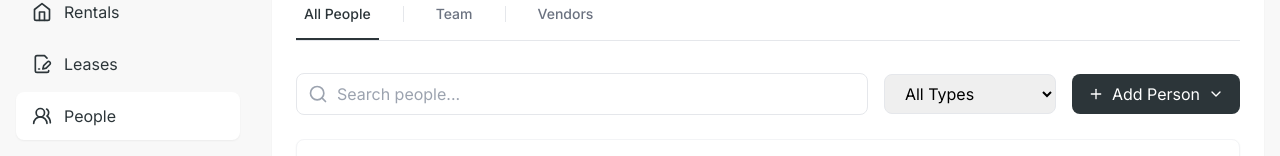
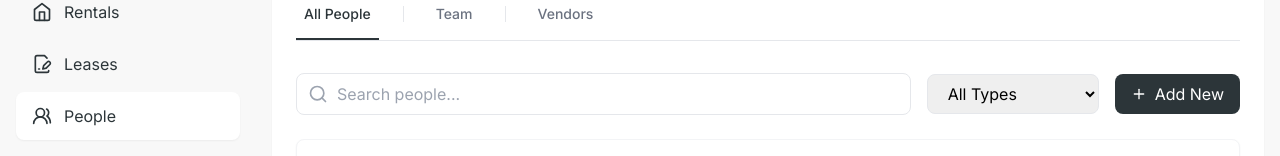
Before and after one commit to AhmadQA-art/propease, a React (Vite) app: page /people in a window 1280 px wide. Shown: the part 144-300 px from the top of the page. Built offline with nearby package versions, Linux system fonts and the light colour scheme; grey boxes are pictures that could not be loaded.

Commit message:
Add/update files from bolt.new
Uploaded 70 files

```diff
--- a/src/components/people/PeopleList.tsx
+++ b/src/components/people/PeopleList.tsx
@@ -1,5 +1,5 @@
 import React, { useState } from 'react';
-import { Search, Plus, User, ChevronDown } from 'lucide-react';
+import { Search, Plus, User } from 'lucide-react';
 import { Person, PersonType } from '../../types/people';
 import PersonCard from './PersonCard';
 import AddPersonDialog from './AddPersonDialog';
@@ -64,8 +64,7 @@ export default function PeopleList({ people }: PeopleListProps) {
             className="flex items-center px-4 py-2 bg-[#2C3539] text-white rounded-lg hover:bg-[#3d474c] transition-colors"
           >
             <Plus className="w-4 h-4 mr-2" />
-            Add Person
-            <ChevronDown className="w-4 h-4 ml-2" />
+            Add New
           </button>
 
           {isDropdownOpen && (
@@ -79,19 +78,19 @@ export default function PeopleList({ people }: PeopleListProps) {
                   onClick={() => handleAddPerson('team')}
                   className="w-full px-4 py-2 text-left text-sm hover:bg-gray-50 text-[#2C3539]"
                 >
-                  Add Team Member
+                  Team Member
                 </button>
                 <button
                   onClick={() => handleAddPerson('tenant')}
                   className="w-full px-4 py-2 text-left text-sm hover:bg-gray-50 text-[#2C3539]"
                 >
-                  Add Tenant
+                  Tenant
                 </button>
                 <button
                   onClick={() => handleAddPerson('vendor')}
                   className="w-full px-4 py-2 text-left text-sm hover:bg-gray-50 text-[#2C3539]"
                 >
-                  Add Vendor
+                  Vendor
                 </button>
               </div>
             </>
```
